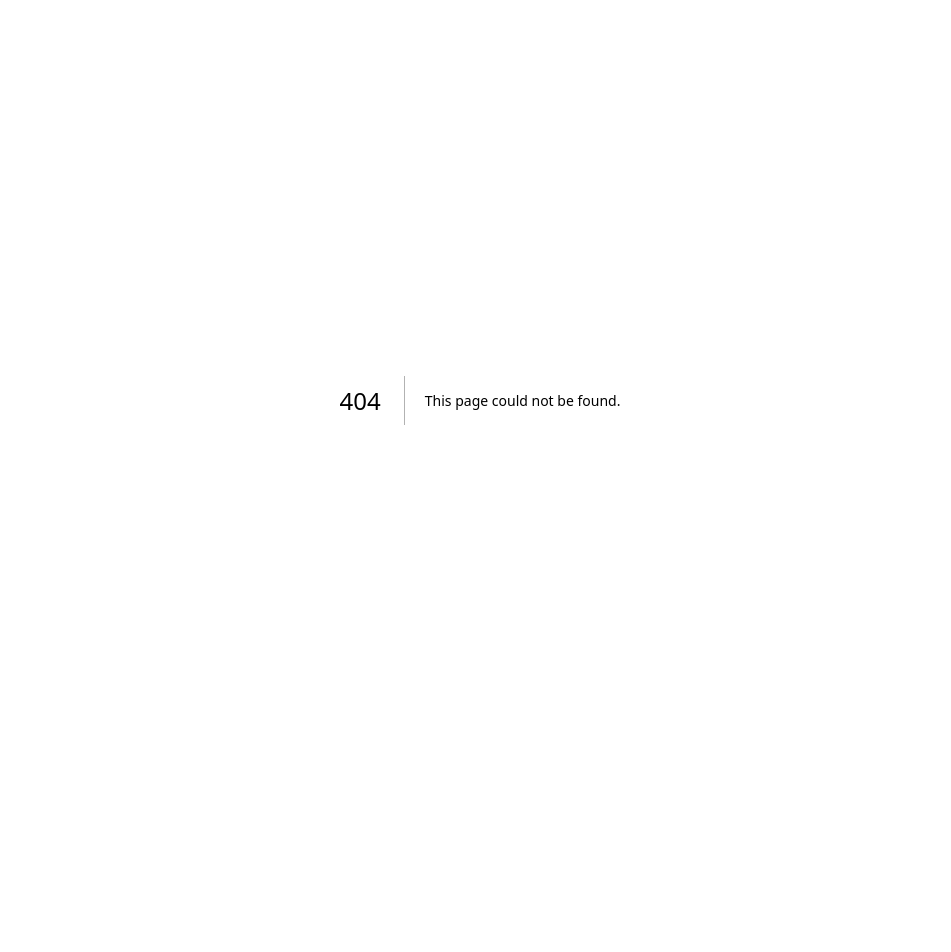
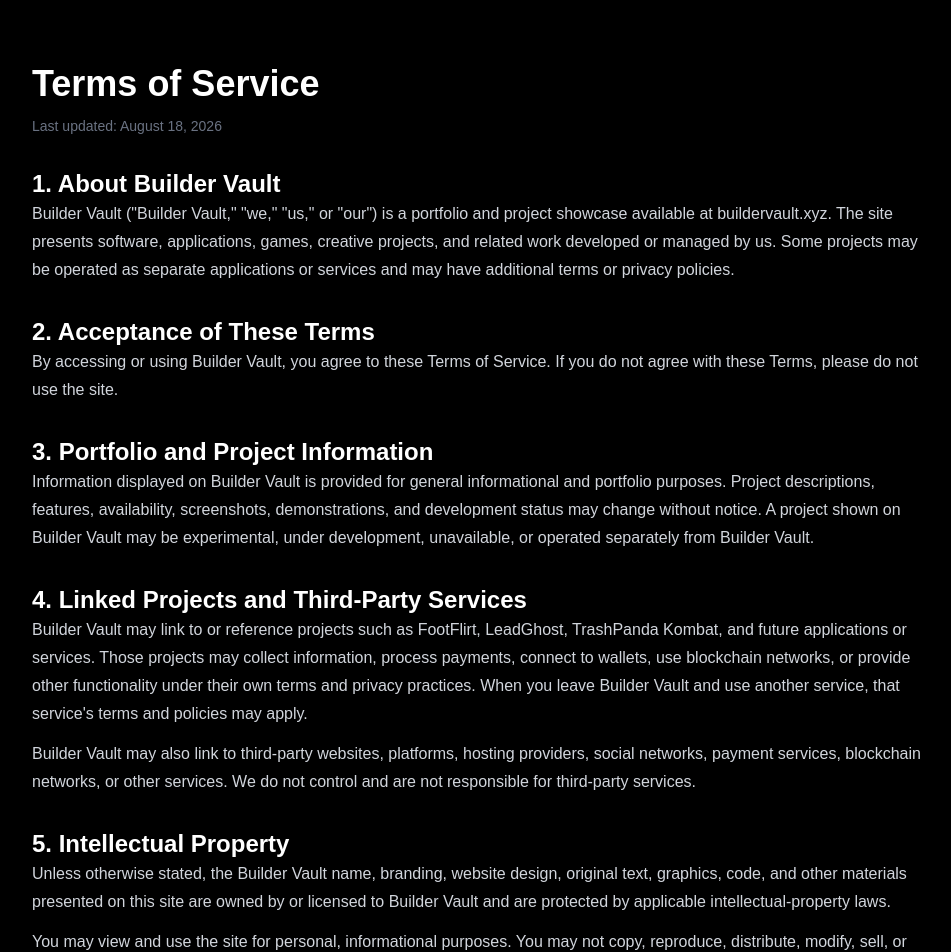
Before and after one commit to salvucci80/buildervault, a Next.js app in the folder vault-site/: page /terms in a window 1280 px wide. Before the commit this address had no page. Shown: the top 952 px of the page, without its empty margins (160-1111 px from the left). Before the commit the page ends 800 px from the top, so only its background shows below. Built offline with nearby package versions, Linux system fonts and the light colour scheme.

Commit message:
Add Builder Vault Terms of Service page

```diff
--- /dev/null
+++ b/vault-site/app/terms/page.tsx
@@ -0,0 +1,41 @@
+export const metadata = {
+  title: "Terms of Service | Builder Vault",
+  description: "Terms of Service for Builder Vault.",
+};
+
+export default function TermsPage() {
+  return (
+    <main className="min-h-screen bg-black text-white px-6 py-16">
+      <article className="mx-auto max-w-4xl space-y-8 leading-7 text-gray-300">
+        <header className="space-y-3">
+          <h1 className="text-4xl font-bold text-white">Terms of Service</h1>
+          <p className="text-sm text-gray-500">Last updated: August 18, 2026</p>
+        </header>
+
+        <section><h2 className="text-2xl font-semibold text-white">1. About Builder Vault</h2><p>Builder Vault ("Builder Vault," "we," "us," or "our") is a portfolio and project showcase available at buildervault.xyz. The site presents software, applications, games, creative projects, and related work developed or managed by us. Some projects may be operated as separate applications or services and may have additional terms or privacy policies.</p></section>
+
+        <section><h2 className="text-2xl font-semibold text-white">2. Acceptance of These Terms</h2><p>By accessing or using Builder Vault, you agree to these Terms of Service. If you do not agree with these Terms, please do not use the site.</p></section>
+
+        <section><h2 className="text-2xl font-semibold text-white">3. Portfolio and Project Information</h2><p>Information displayed on Builder Vault is provided for general informational and portfolio purposes. Project descriptions, features, availability, screenshots, demonstrations, and development status may change without notice. A project shown on Builder Vault may be experimental, under development, unavailable, or operated separately from Builder Vault.</p></section>
+
+        <section><h2 className="text-2xl font-semibold text-white">4. Linked Projects and Third-Party Services</h2><p>Builder Vault may link to or reference projects such as FootFlirt, LeadGhost, TrashPanda Kombat, and future applications or services. Those projects may collect information, process payments, connect to wallets, use blockchain networks, or provide other functionality under their own terms and privacy practices. When you leave Builder Vault and use another service, that service&apos;s terms and policies may apply.</p><p className="mt-3">Builder Vault may also link to third-party websites, platforms, hosting providers, social networks, payment services, blockchain networks, or other services. We do not control and are not responsible for third-party services.</p></section>
+
+        <section><h2 className="text-2xl font-semibold text-white">5. Intellectual Property</h2><p>Unless otherwise stated, the Builder Vault name, branding, website design, original text, graphics, code, and other materials presented on this site are owned by or licensed to Builder Vault and are protected by applicable intellectual-property laws.</p><p className="mt-3">You may view and use the site for personal, informational purposes. You may not copy, reproduce, distribute, modify, sell, or exploit Builder Vault content without permission, except where permitted by law.</p></section>
+
+        <section><h2 className="text-2xl font-semibold text-white">6. Prohibited Conduct</h2><p>You agree not to misuse Builder Vault, interfere with its operation, attempt unauthorized access, introduce malicious code, scrape the site in a manner that harms its operation, impersonate another person or entity, or use the site for unlawful purposes.</p></section>
+
+        <section><h2 className="text-2xl font-semibold text-white">7. No Warranties</h2><p>Builder Vault is provided on an "as is" and "as available" basis to the maximum extent permitted by law. We do not guarantee that the site will always be available, accurate, complete, secure, or error-free.</p></section>
+
+        <section><h2 className="text-2xl font-semibold text-white">8. No Financial or Investment Advice</h2><p>Nothing on Builder Vault is intended to constitute financial, investment, legal, tax, or other professional advice. References to Web3, blockchain, cryptocurrency, NFTs, tokens, trading, or related technology are provided for informational or project-showcase purposes only.</p></section>
+
+        <section><h2 className="text-2xl font-semibold text-white">9. Limitation of Liability</h2><p>To the maximum extent permitted by applicable law, Builder Vault and its owners, contributors, contractors, and service providers will not be liable for indirect, incidental, special, consequential, exemplary, or punitive damages arising from or related to your use of the site or reliance on information presented through it.</p></section>
+
+        <section><h2 className="text-2xl font-semibold text-white">10. Changes to These Terms</h2><p>We may update these Terms from time to time. The updated version will be posted on this page with a revised date. Your continued use of Builder Vault after changes are posted means you accept the updated Terms to the extent permitted by law.</p></section>
+
+        <section><h2 className="text-2xl font-semibold text-white">11. Contact</h2><p>Questions about these Terms may be sent to <a className="text-white underline" href="mailto:jackie@buildersvault.com">jackie@buildersvault.com</a>.</p></section>
+
+        <p className="border-t border-zinc-800 pt-6 text-sm text-gray-500">These Terms are intended as a general website terms document and do not replace project-specific agreements where those are required.</p>
+      </article>
+    </main>
+  );
+}
```
